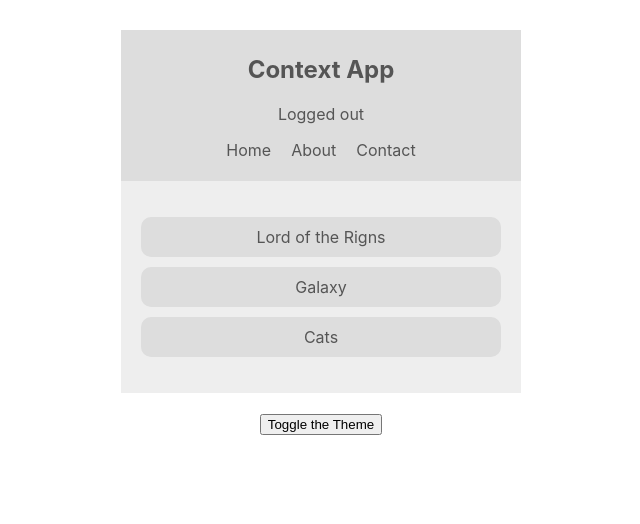
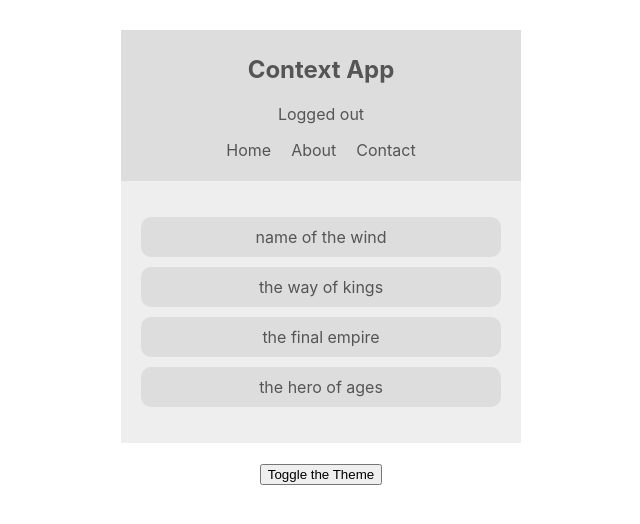
Before and after one commit to ChimentiMatt/Context_api, a React (Create React App) app: page / in a window 1280 px wide. Shown: the top 524 px of the page, without its empty margins (319-959 px from the left). Built offline with nearby package versions, Linux system fonts and the light colour scheme.

Commit message:
finished 16

```diff
--- a/src/App.js
+++ b/src/App.js
@@ -4,6 +4,7 @@ import BookList from './components/BookList'
 import ThemeContextProvider from './contexts/ThemeContext'
 import ThemeToggle from './components/themeToggle';
 import AuthContextProvider from './contexts/AuthContext';
+import BookContextProvider from './contexts/BookContext';
 
 function App() {
   return (
@@ -11,7 +12,9 @@ function App() {
       <ThemeContextProvider>
         <AuthContextProvider>
           <Navbar />
-          <BookList />
+          <BookContextProvider>
+            <BookList />
+          </BookContextProvider>
           <ThemeToggle />
         </AuthContextProvider>
       </ThemeContextProvider>
--- a/src/components/BookList.js
+++ b/src/components/BookList.js
@@ -1,15 +1,20 @@
 import React, { useContext } from 'react'
+import { BookContext } from '../contexts/BookContext'
 import { ThemeContext } from '../contexts/ThemeContext'
 
 const BookList = () => {
     const {isLightTheme, light, dark} = useContext(ThemeContext)
+    const { books } = useContext(BookContext)
     const theme = isLightTheme ? light : dark
     return (
         <div className="book-list" style={{ color: theme.syntax, background: theme.bg}}>
             <ul>
-                <li style={{ background: theme.ui }}>Lord of the Rigns</li>
-                <li style={{ background: theme.ui }}>Galaxy</li>
-                <li style={{ background: theme.ui }}>Cats</li>
+                {books.map(book => {
+                    return(
+                        <li key={book.id} style={{ background: theme.ui }}>{ book.title }</li>
+                    )
+                })}
+
             </ul>
         </div>)
 }
--- /dev/null
+++ b/src/contexts/BookContext.js
@@ -0,0 +1,19 @@
+import React, { createContext, useState } from 'react'
+
+export const BookContext = createContext()
+
+const BookContextProvider = (props) => {
+    const [books, setBooks] = useState([
+        {title: 'name of the wind', id: 1},
+        {title: 'the way of kings', id: 2},
+        {title: 'the final empire', id: 3},
+        {title: 'the hero of ages', id: 4},
+    ])
+    return (
+        <BookContext.Provider value={{books}}>
+            {props.children}
+        </BookContext.Provider>
+    )
+}
+
+export default BookContextProvider
```
